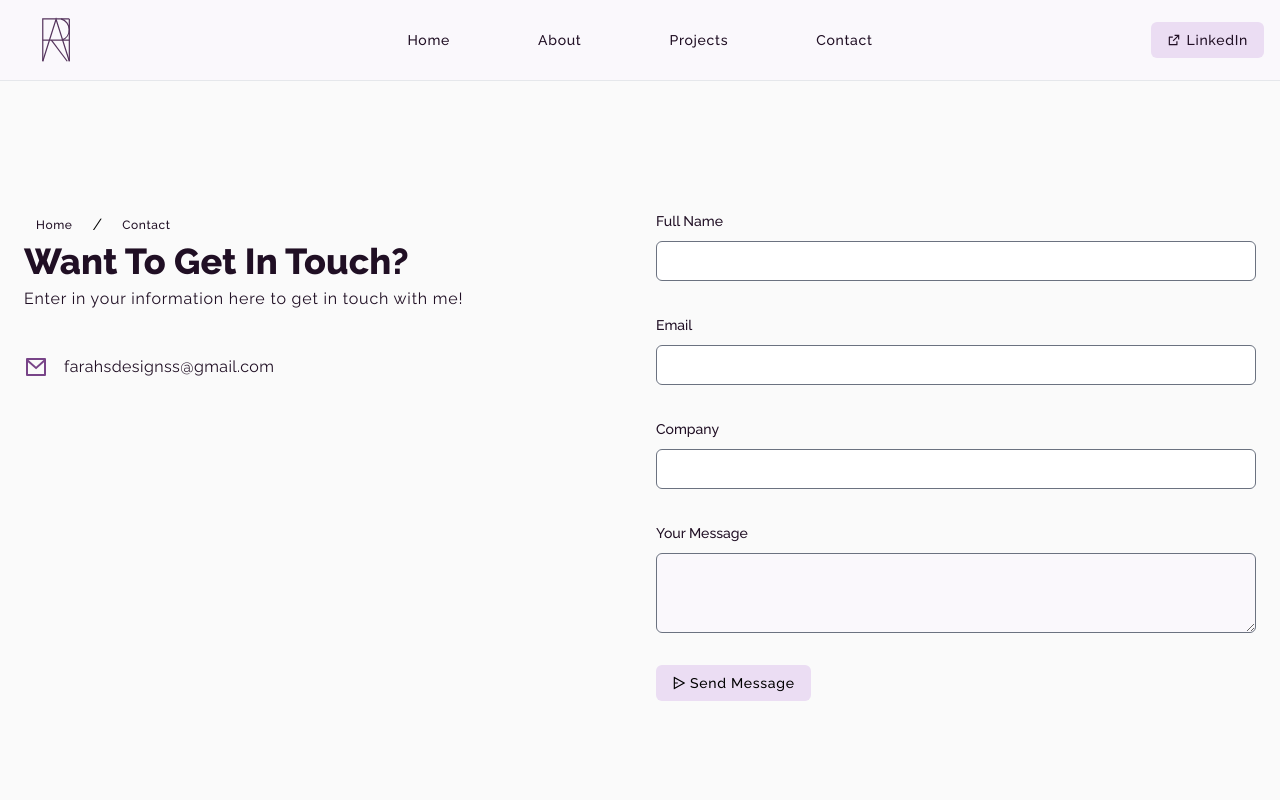
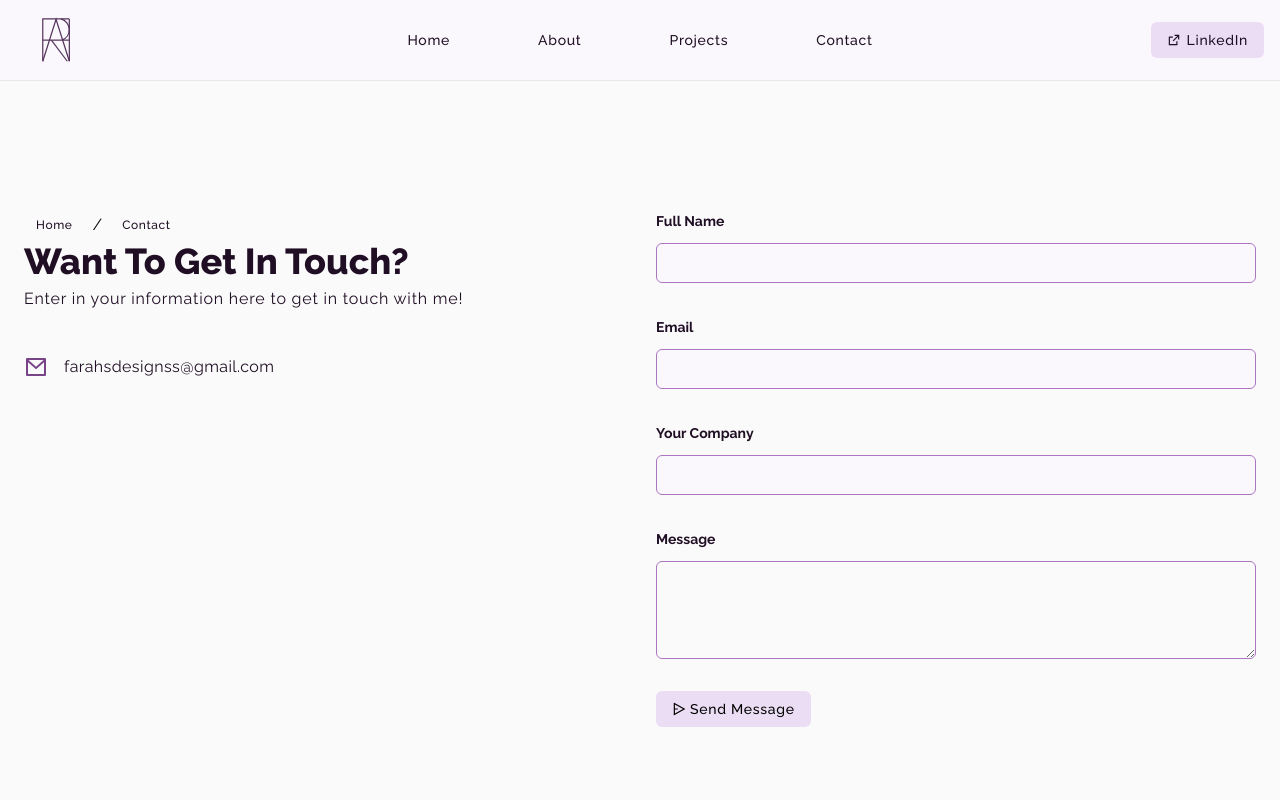
Before and after one commit to Justin-Bento/farah-hakimpour, a Next.js app: page /contact in a window 1280 px wide. Shown: the top 800 px of the page. Built offline with nearby package versions, Linux system fonts and the light colour scheme; no server answers.

Commit message:
added contact form with validation

```diff
--- a/src/components/ContactForm.tsx
+++ b/src/components/ContactForm.tsx
@@ -7,47 +7,117 @@ import { Button } from "./Button";
 import { RiSendPlane2Line } from "react-icons/ri";
 
 type FormInputs = {
-  firstName: string;
-  lastName: string;
+  fullName: string;
   company: string;
-  Email: string;
-  Message: string;
+  email: string;
+  message: string;
 };
 
 export default function ContactForm() {
   const [serverState, sendToFormspree] = useFormspree(`${process.env.NEXT_PUBLIC_FORM_DATA}`); // replace
   const { register, handleSubmit, formState: { errors }, } = useForm<FormInputs>();
-  if (serverState.succeeded) {
-    return <p>Thanks for joining!</p>;
-  }
+  if (serverState.succeeded) { return (<span className="min-h-screen capitalize dark:text-gray-300">Thanks for the message</span>) }
   return (
     <>
       <form onSubmit={handleSubmit(sendToFormspree)} method="POST" className="">
-        <div className="space-y-8">
-          <div className="space-y-2">
-            <label htmlFor="fullName" className="text-sm font-medium leading-none peer-disabled:cursor-not-allowed peer-disabled:opacity-70">Full Name</label>
-            <input type="text" className="flex w-full h-10 px-3 py-2 text-sm border rounded-md border-input file:border-0 file:bg-transparent file:text-sm file:font-medium placeholder:text-muted-foreground focus-visible:outline-none focus-visible:ring-2 focus-visible:ring-primary-500 focus-visible:border-primary-500 focus-visible:ring-offset-2 disabled:cursor-not-allowed disabled:opacity-50" />
+        <div className="lg:max-w-3xl">
+          <div className="flex flex-col gap-8">
+            <div >
+              <label
+                htmlFor="full-name"
+                defaultValue="full_Name"
+                className="text-sm font-bold capitalize"
+              >
+                Full name
+              </label>
+              <div className="mt-2.5">
+                <input
+                  type="text"
+                  {...register("fullName", { required: true })}
+                  id="full-name"
+                  autoComplete="given-name"
+                  className="flex w-full h-10 px-3 py-2 text-sm tracking-wider border rounded-md border-primary-500 bg-primary-50 dark:bg-primary-960 dark:caret-gray-300 dark:text-gray-300 ring-offset-primary-500 file:border-0 file:bg-transparent file:text-sm file:font-medium placeholder:text-muted-foreground focus-visible:outline-none focus-visible:ring-2 focus-visible:ring-primary-500 focus-visible:border-primary-500 focus-visible:ring-offset-2 disabled:cursor-not-allowed disabled:opacity-50"
+                />
+                {errors.fullName && (
+                  <span className="text-xs font-normal tracking-wider text-red-800 capitalize dark:text-red-600">
+                    * Your full name is required
+                  </span>
+                )}
+              </div>
+            </div>
+            <div className="sm:col-span-2">
+              <label
+                htmlFor="email"
+                className="text-sm font-bold capitalize"
+              >
+                email
+              </label>
+              <div className="mt-2.5">
+                <input
+                  type="email"
+                  id="email"
+                  autoComplete="email"
+                  {...register("email", { required: true })}
+                  className="flex w-full h-10 px-3 py-2 text-sm tracking-wider border rounded-md border-primary-500 bg-primary-50 dark:bg-primary-960 dark:caret-gray-300 dark:text-gray-300 ring-offset-primary-500 file:border-0 file:bg-transparent file:text-sm file:font-medium placeholder:text-muted-foreground focus-visible:outline-none focus-visible:ring-2 focus-visible:ring-primary-500 focus-visible:border-primary-500 focus-visible:ring-offset-2 disabled:cursor-not-allowed disabled:opacity-50"
+                />
+              </div>
+              {errors.email && (
+                <span className="text-xs font-normal tracking-wider text-red-800 capitalize dark:text-red-600">
+                  * email  is required
+                </span>
+              )}
+            </div>
+            <div className="sm:col-span-2">
+              <label
+                htmlFor="email"
+                className="text-sm font-bold capitalize"
+              >
+                Your Company
+              </label>
+              <div className="mt-2.5">
+                <input
+                  type="text"
+                  id="company"
+                  autoComplete="company"
+                  {...register("company", { required: true })}
+                  className="flex w-full h-10 px-3 py-2 text-sm tracking-wider border rounded-md border-primary-500 bg-primary-50 dark:bg-primary-960 dark:caret-gray-300 dark:text-gray-300 ring-offset-primary-500 file:border-0 file:bg-transparent file:text-sm file:font-medium placeholder:text-muted-foreground focus-visible:outline-none focus-visible:ring-2 focus-visible:ring-primary-500 focus-visible:border-primary-500 focus-visible:ring-offset-2 disabled:cursor-not-allowed disabled:opacity-50"
+                />
+              </div>
+              {errors.company && (
+                <span className="text-xs font-normal tracking-wider text-red-800 capitalize dark:text-red-600">
+                  * Your Company Name is required
+                </span>
+              )}
+            </div>
+            <div className="sm:col-span-2">
+              <label
+                htmlFor="message"
+                className="text-sm font-bold capitalize"
+              >
+                message
+              </label>
+              <div className="mt-2.5">
+                <textarea
+                  id="message"
+                  rows={4}
+                  className={"flex min-h-[80px] w-full rounded-md border border-primary-500  bg-inherit px-3 py-2 text-sm ring-offset-background placeholder:text-muted-foreground focus-visible:outline-none focus-visible:ring-2 focus-visible:border-primary-500 focus-visible:ring-primary-500 focus-visible:ring-offset-2 disabled:cursor-not-allowed disabled:opacity-50 dark:caret-gray-300 dark:text-gray-300"}
+                  {...register("message", { required: true })}
+                />
+                {errors.message && (
+                  <span className="text-xs font-normal tracking-wider text-red-800 capitalize dark:text-red-600">
+                    * Your message is required
+                  </span>
+                )}
+              </div>
+            </div>
           </div>
-          {/* End Of Full Name */}
-
-          <div className="space-y-2">
-            <label htmlFor="email" className="text-sm font-medium leading-none peer-disabled:cursor-not-allowed peer-disabled:opacity-70">Email</label>
-            <input type="email" className="flex w-full h-10 px-3 py-2 text-sm border rounded-md border-input file:border-0 file:bg-transparent file:text-sm file:font-medium placeholder:text-muted-foreground focus-visible:outline-none focus-visible:ring-2 focus-visible:ring-primary-500 focus-visible:border-primary-500 focus-visible:ring-offset-2 disabled:cursor-not-allowed disabled:opacity-50" />
-          </div>
-          {/* End Of input type email */}
-          <div className="space-y-2">
-            <label htmlFor="company" className="text-sm font-medium leading-none peer-disabled:cursor-not-allowed peer-disabled:opacity-70">Company</label>
-            <input type="text" className="flex w-full h-10 px-3 py-2 text-sm border rounded-md border-input file:border-0 file:bg-transparent file:text-sm file:font-medium placeholder:text-muted-foreground focus-visible:outline-none focus-visible:ring-2 focus-visible:ring-primary-500 focus-visible:border-primary-500 focus-visible:ring-offset-2 disabled:cursor-not-allowed disabled:opacity-50" />
-          </div>
-          {/* End Of Full Name */}
-          {/* End Of input type email */}
-          <div className="space-y-2">
-            <label htmlFor="message" className="text-sm font-medium leading-none peer-disabled:cursor-not-allowed peer-disabled:opacity-70">Your Message</label>
-            <textarea className="flex min-h-[80px] w-full rounded-md border border-input bg-primary-50 px-3 py-2 text-sm ring-offset-background placeholder:text-muted-foreground focus-visible:outline-none focus-visible:ring-2 focus-visible:ring-primary-500 focus-visible:border-primary-500 focus-visible:ring-offset-2 disabled:cursor-not-allowed disabled:opacity-50" />
-          </div>
-          {/* End Of Your Message */}
-          <div className="mt-8 lg:justify-start">
-            <Button className="flex items-center justify-end gap-1 capitalize dark:text-primary-100" aria-label="send-contact" variant="secondary">
+          <div className="mt-8">
+            {/* errors will return when  validation fails  */}
+            <Button
+              type="submit"
+              variant="secondary"
+              className="gap-1"
+            >
               <RiSendPlane2Line />
               Send message
             </Button>
```
